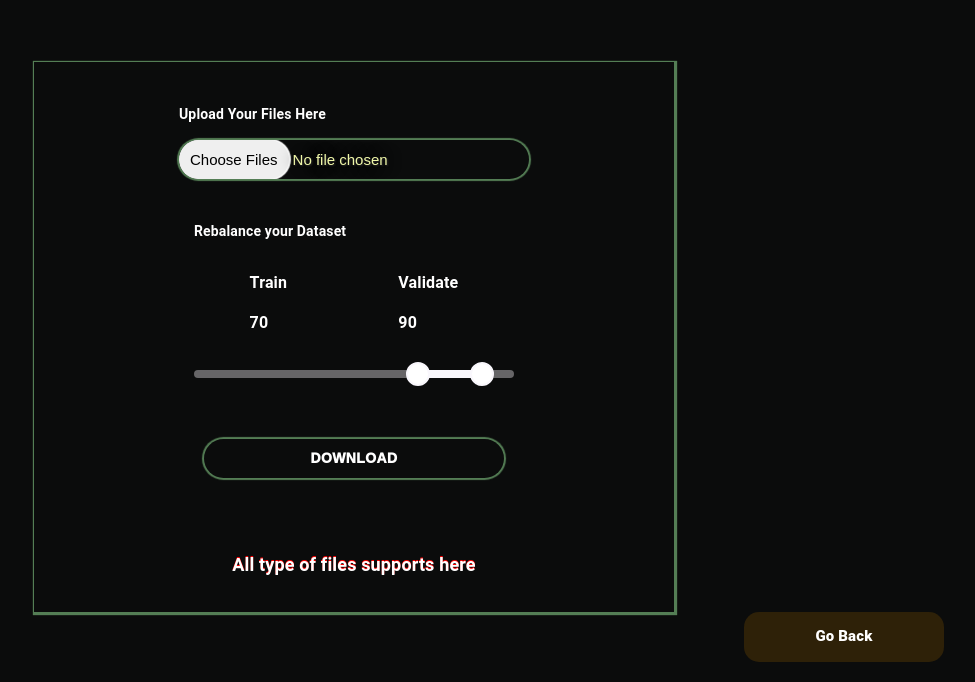
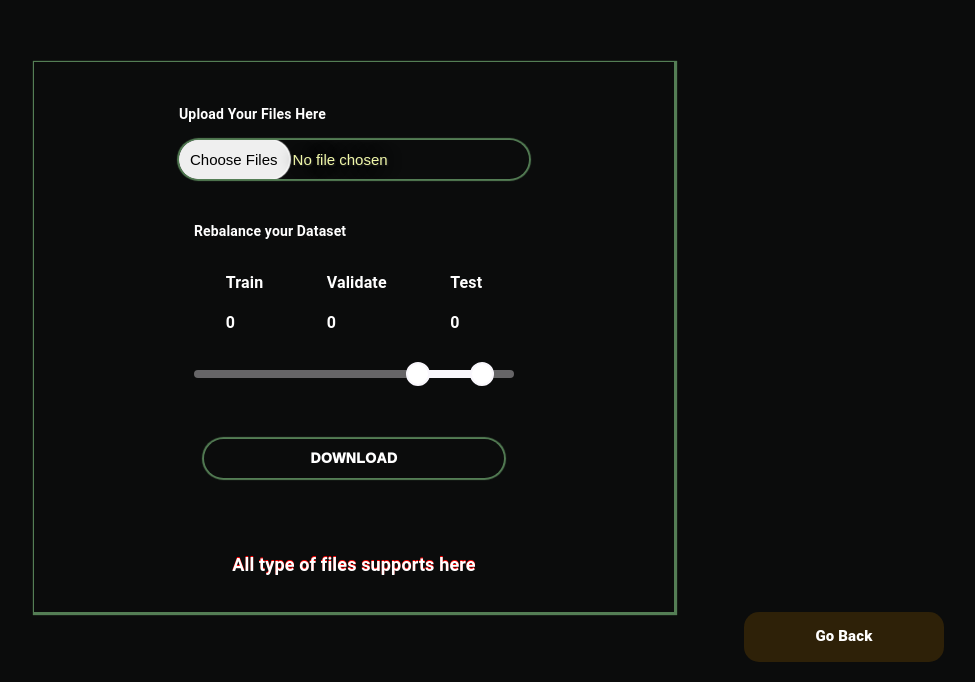
Before and after one commit to VisionifyCS/datasplitter01, a React (Create React App) app: page /datasplitter01/train in a window 1280 px wide. Shown: the part 988-1670 px from the top of the page, without its empty margins (286-1261 px from the left). Built offline with nearby package versions, Linux system fonts and the light colour scheme.

Commit message:
newline added

```diff
--- a/src/pages/components/ImageTrain.js
+++ b/src/pages/components/ImageTrain.js
@@ -74,9 +74,9 @@ function ImageTrain() {
   const [inputValue, setInputValue] = useState("upload");
   // const [otherValue, setOtherValue] = useState(100);
 
-  const [trainRange, setTrainRange] = useState(70);
-
-  const [ValidRange, setValidRange] = useState(90);
+  const [trainRange, setTrainRange] = useState(0);
+  const [ValidRange, setValidRange] = useState(0);
+  const [testRange, setTestRange] = useState(0);
 
   let totalImages;
   let trainImagesLen = 0;
@@ -109,10 +109,6 @@ function ImageTrain() {
     // console.log("change");
     setminValidate(newValue[0]);
     setmaxValidate(newValue[1]);
-    // setOtherValue(newValue[2]);
-    setTrainRange(newValue[0]);
-    setValidRange(newValue[1]);
-    // settestRange(newValue[2]);
     totalImages = files.length;
     trainImagesLen = Math.floor(totalImages * (minValidate / 100));
     trainImages = files.slice(0, trainImagesLen);
@@ -178,12 +174,6 @@ function ImageTrain() {
             onChange={(e) => covertBaseImages(e.target.files)}
             className="upload-box"
           ></input>
-          {/* <button style={{ color: "#fff" }}>
-            <i>
-              <FontAwesomeIcon icon={faPlus} />
-            </i>
-            Click Here
-          </button> */}
         </div>
         <p>{covertBaseImages}</p>
 
@@ -198,14 +188,14 @@ function ImageTrain() {
               <p>Validate</p>
               <p>{ValidRange}</p>
             </div>
-            {/* <div>
-              <p>{testSlider}</p>
+            <div>
+              <p>Test</p>
               <p>{testRange}</p>
-            </div> */}
+            </div>
           </Typography>
 
           <PrettoSlider
-            // valueLabelDisplay="auto"
+            valueLabelDisplay="auto"
             aria-label="pretto slider"
             value={[minValidate, maxValidate]}
             step={10}
```
